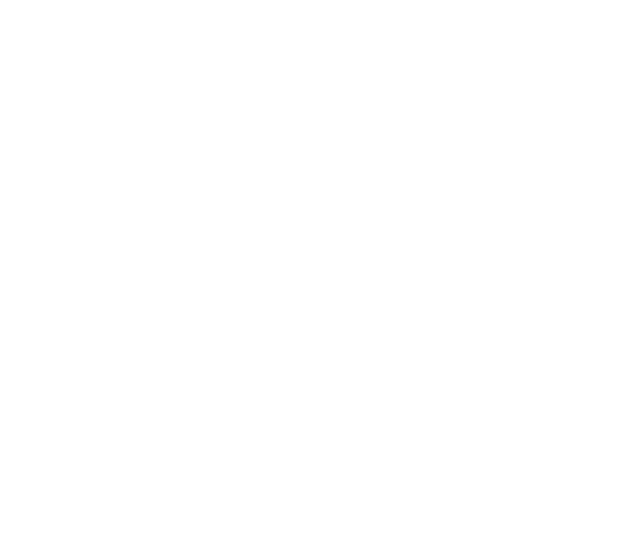
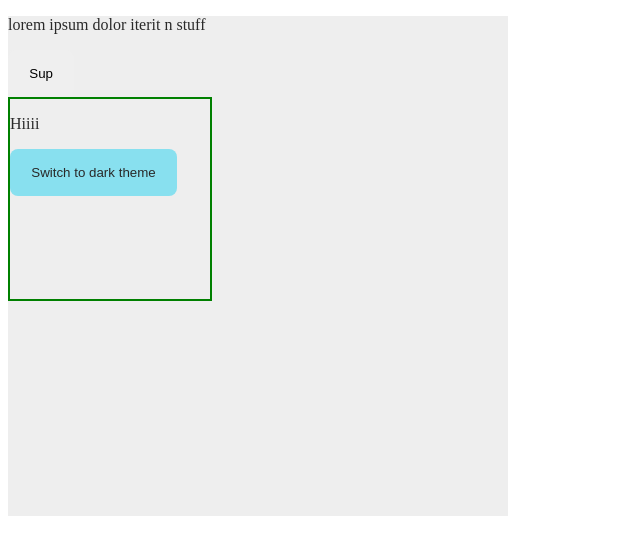
Before and after one commit to AbhilashRPrasad/Context-Theme-Toggler---Building-theme-toggler-React-Authentication-Add-signin---33slbp7mvvek, a React app: page / in a window 1280 px wide. Shown: the top 554 px of the page, without its empty margins (0-640 px from the left). Built offline with nearby package versions, Linux system fonts and the light colour scheme.

Commit message:
Update ThemeProvider.js

```diff
--- a/src/components/ThemeProvider.js
+++ b/src/components/ThemeProvider.js
@@ -1,13 +1,14 @@
-import React from 'react';
+import React, { useState } from 'react';
 
 const ThemeContext = React.createContext()
 const ThemeProvider = (props) =>{
-
+     const [theme, setTheme] = useState('light')
     return (
         <React.Fragment>
-
+            <ThemeContext.Provider value={{theme, setTheme}}>
+                {props.children}
+            </ThemeContext.Provider>
         </React.Fragment>
     )
 }
-
 export {ThemeProvider,ThemeContext}
```
